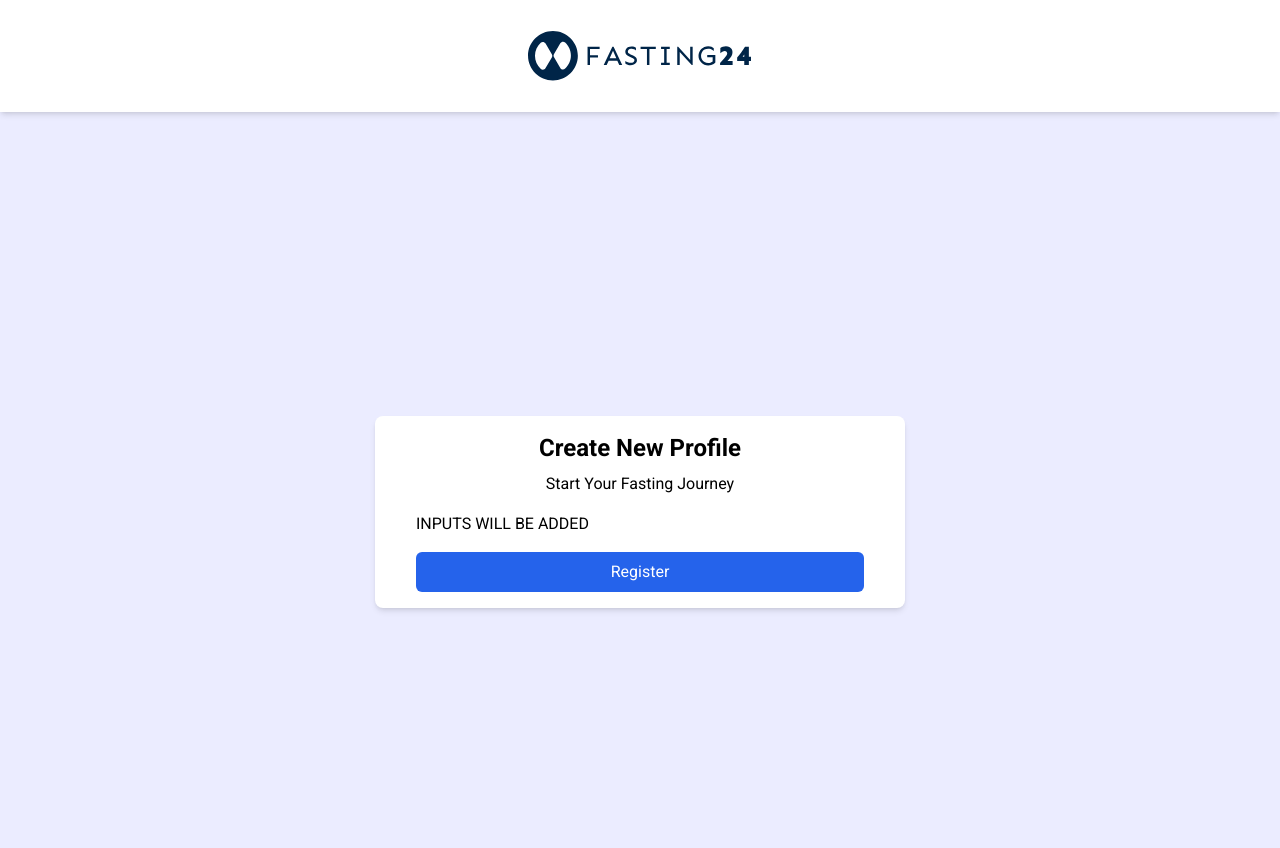
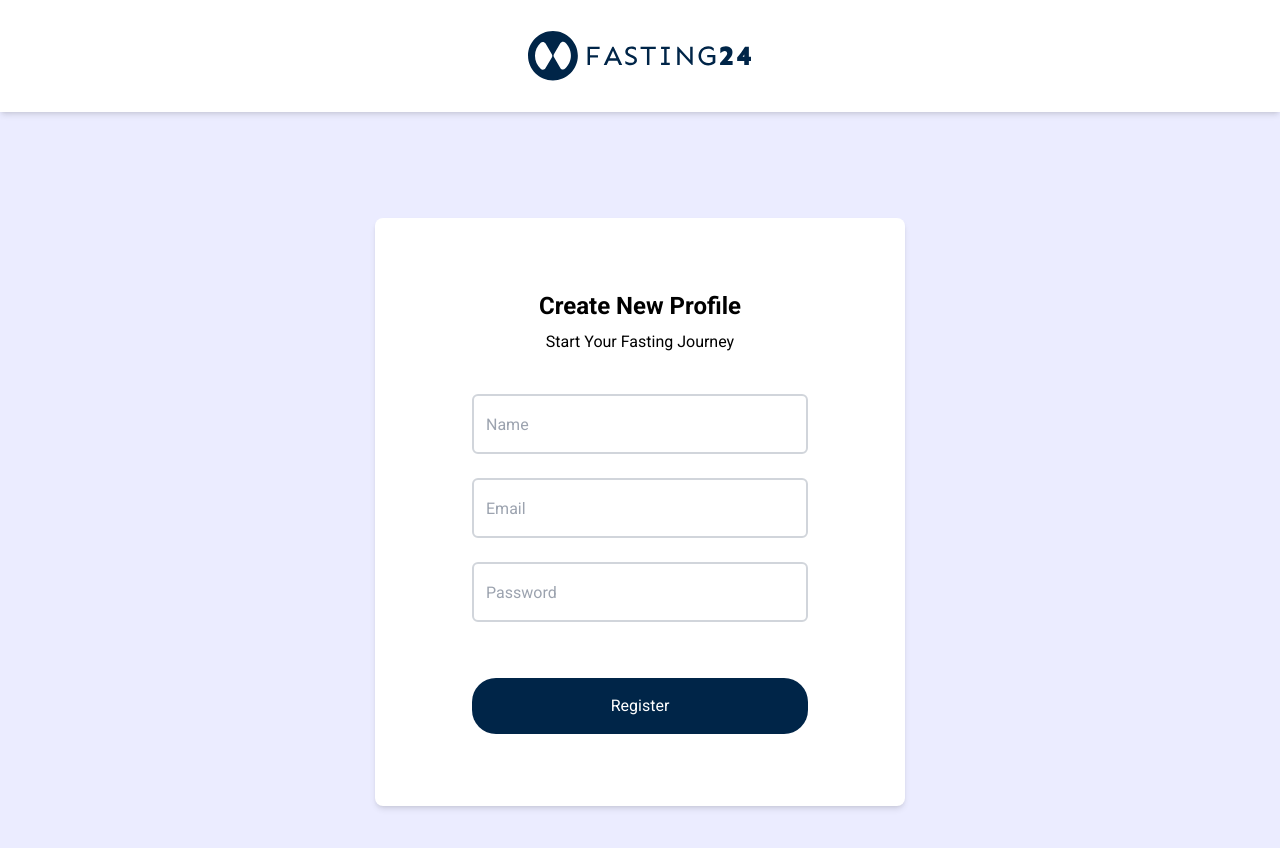
Before and after one commit to can-ates/fasting, a Next.js app: page /signup in a window 1280 px wide. Shown: the top 848 px of the page. Built offline with nearby package versions, Linux system fonts and the light colour scheme.

Commit message:
TextInput & Card Styles

```diff
--- a/src/app/components/Card.tsx
+++ b/src/app/components/Card.tsx
@@ -8,7 +8,7 @@ const Card: React.FC<CardProps> = ({
   ctaElement = null,
 }) => {
   return (
-    <div className='max-w-md mx-auto rounded-lg'>
+    <div className='max-w-md mx-auto rounded-lg p-14'>
       {title && (
         <h1 className='text-2xl font-bold text-center mb-2'>{title}</h1>
       )}
--- /dev/null
+++ b/src/app/components/TextInput.tsx
@@ -0,0 +1,43 @@
+import React from "react";
+
+type TextInputProps = {
+  id: string;
+  name: string;
+  type: string;
+  placeholder: string;
+  value: string;
+  onChange: (e: React.ChangeEvent<HTMLInputElement>) => void;
+  label?: string;
+};
+
+const TextInput: React.FC<TextInputProps> = ({
+  id,
+  name,
+  type,
+  placeholder,
+  value,
+  onChange,
+  label,
+}) => {
+  return (
+    <>
+      {label && (
+        <label htmlFor={id} className='mb-2 text-gray-700'>
+          {label}
+        </label>
+      )}
+      <input
+        id={id}
+        name={name}
+        type={type}
+        placeholder={placeholder}
+        value={value}
+        onChange={onChange}
+        className='border-2 max-w-[345px] w-full h-[60px] border-gray-300 p-3 rounded-md focus:outline-none focus:border-[#002548] transition-colors'
+        aria-labelledby={label ? id : undefined}
+      />
+    </>
+  );
+};
+
+export default TextInput;
--- a/src/app/page.tsx
+++ b/src/app/page.tsx
@@ -1,5 +1,3 @@
-import Image from "next/image";
-
 export default function Home() {
   return (
     <main className='flex min-h-screen flex-col items-center justify-between p-24'>
--- a/src/app/signup/page.tsx
+++ b/src/app/signup/page.tsx
@@ -1,8 +1,56 @@
 "use client";
-import React from "react";
+import React, { useState } from "react";
 import Card from "../components/Card";
+import TextInput from "../components/TextInput";
+
+interface FormData {
+  name: string;
+  email: string;
+  password: string;
+}
+
+type ElementsData = {
+  id: string;
+  name: string;
+  type: string;
+  placeholder: string;
+};
+
+const formElements: ElementsData[] = [
+  {
+    id: "name",
+    name: "name",
+    type: "text",
+    placeholder: "Name",
+  },
+  {
+    id: "email",
+    name: "email",
+    type: "email",
+    placeholder: "Email",
+  },
+  {
+    id: "password",
+    name: "password",
+    type: "password",
+    placeholder: "Password",
+  },
+];
 
 const SignUp: React.FC = () => {
+  const [formData, setFormData] = useState<FormData>({
+    name: "",
+    email: "",
+    password: "",
+  });
+
+  const handleInputChange = (e: React.ChangeEvent<HTMLInputElement>) => {
+    const { name, value } = e.target;
+    setFormData((prevFormData) => ({
+      ...prevFormData,
+      [name as keyof FormData]: value,
+    }));
+  };
   const onRegister = () => {};
 
   return (
@@ -13,13 +61,25 @@ const SignUp: React.FC = () => {
         <button
           onClick={onRegister}
           type='button'
-          className='mt-4 bg-blue-600 text-white w-full py-2 rounded-md hover:bg-blue-700 transition duration-300'
+          className='mt-4 bg-[#002548] text-white w-full p-4 rounded-[24px] hover:bg-blue-700 transition duration-300'
         >
           Register
         </button>
       }
     >
-      INPUTS WILL BE ADDED
+      <div className='flex flex-col items-center space-y-6 my-10'>
+        {formElements.map(({ name, id, placeholder, type }) => (
+          <TextInput
+            key={id}
+            id={id}
+            name={name}
+            placeholder={placeholder}
+            type={type}
+            value={formData[name as keyof FormData]}
+            onChange={handleInputChange}
+          />
+        ))}
+      </div>
     </Card>
   );
 };
```
Also changed, not shown: src/types.d.ts (+4 -4 lines).
